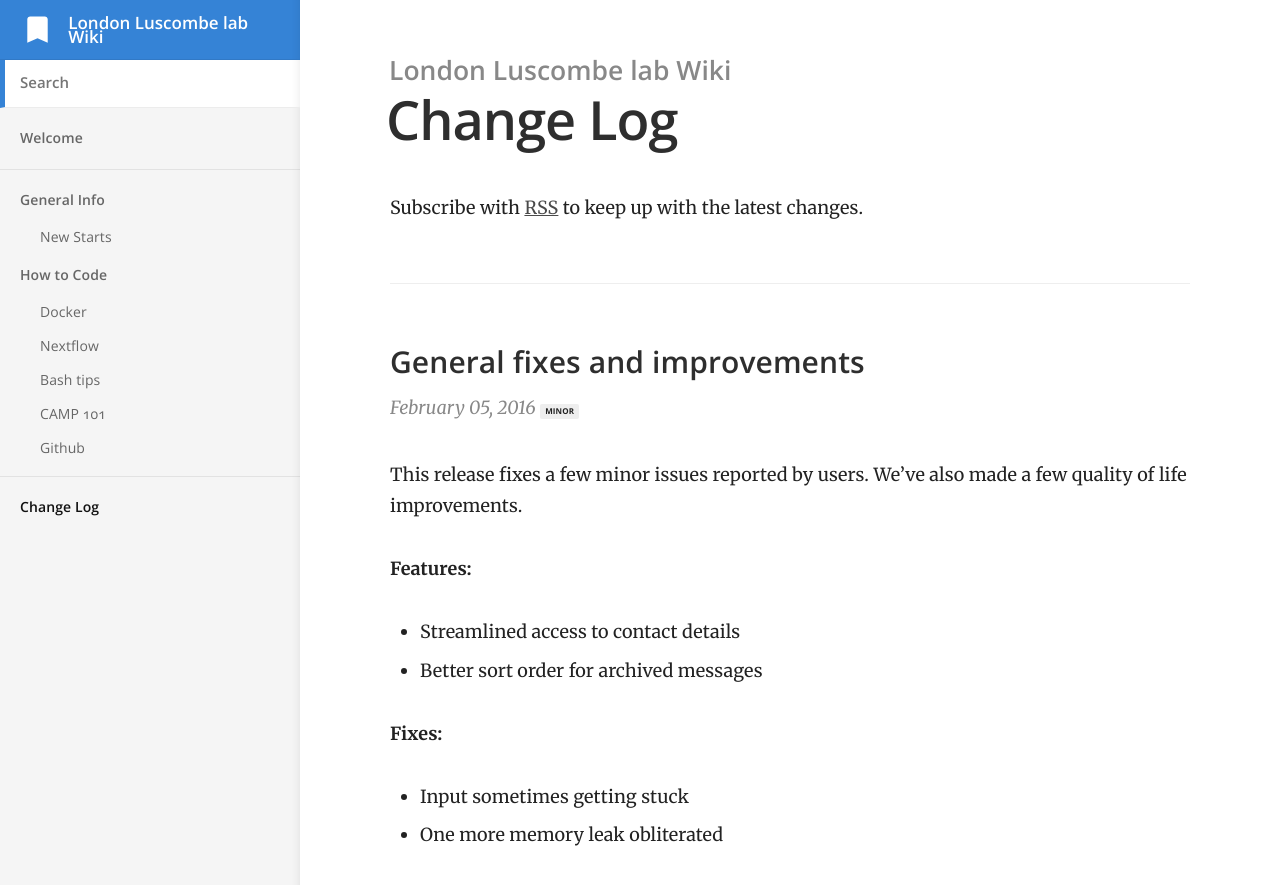
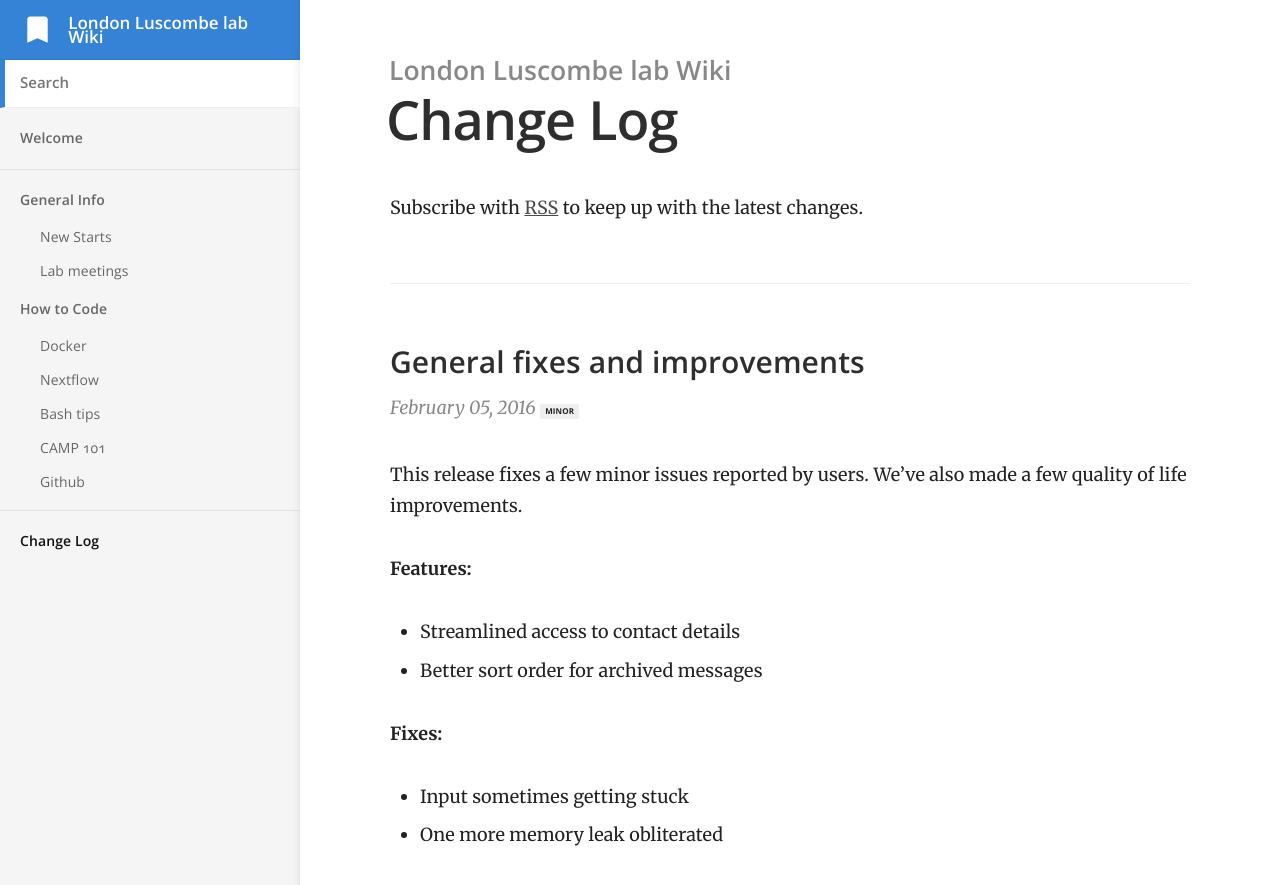
Before and after one commit to luslab/luslab.github.io, a Jekyll site: the page built from changelog.html, in a window 1280 px wide and 900 px high. Shown: the top 885 px of the window. Built offline with Jekyll 4.4.1, drawn with Linux system fonts in a browser that asks for light colours.

Commit message:
Update Lab meetings.md

```diff
--- a/_docs/General Info/Lab meetings.md
+++ b/_docs/General Info/Lab meetings.md
@@ -1,3 +1,8 @@
+---
+title: Lab meetings
+category: General Info
+order: 2
+---
 
 | Date | Presenting |
 |-|-|
```
